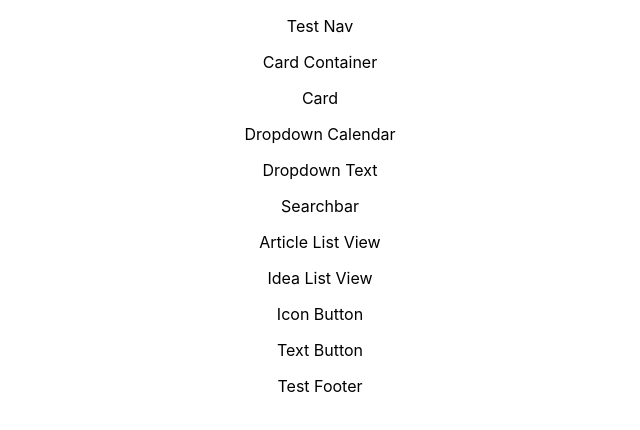
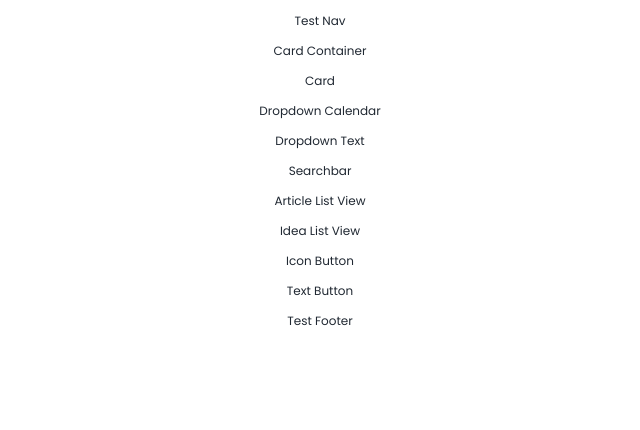
Before and after one commit to helher/newsplan, a React (Create React App) app: page / in a window 1280 px wide. Shown: the top 430 px of the page, without its empty margins (320-960 px from the left). Built offline with nearby package versions, Linux system fonts and the light colour scheme.

Commit message:
Updated Global Style
Initial implementation of design system.

Co-Authored-By: Loui Meyer <41548002+MLMeyer@users.noreply.github.com>
Co-Authored-By: Anita <71383336+anitamalina@users.noreply.github.com>
Co-Authored-By: szakacsliza <90330121+szakacsliza@users.noreply.github.com>

```diff
--- a/src/index.css
+++ b/src/index.css
@@ -1,13 +1,193 @@
+@import url('https://fonts.googleapis.com/css2?family=Poppins:wght@100;200;300;400;500;600;700;800;900&display=swap');
+
 body {
   margin: 0;
-  font-family: -apple-system, BlinkMacSystemFont, 'Segoe UI', 'Roboto', 'Oxygen',
-    'Ubuntu', 'Cantarell', 'Fira Sans', 'Droid Sans', 'Helvetica Neue',
-    sans-serif;
-  -webkit-font-smoothing: antialiased;
-  -moz-osx-font-smoothing: grayscale;
+  padding: 1;
 }
 
-code {
-  font-family: source-code-pro, Menlo, Monaco, Consolas, 'Courier New',
-    monospace;
+/* Main Headers */
+h1{
+  font-family: 'Poppins', sans-serif;
+  font-weight: 900;
+  font-size: 24px;
+  line-height: 36px;
+  color: var(--primary-color);
 }
+
+h2{
+  font-family: 'Poppins', sans-serif;
+  font-weight: 700;
+  font-size: 18px;
+  line-height: 27px;
+  color: var(--primary-color);
+}
+h3{
+  font-family: 'Poppins', sans-serif;
+  font-weight: 600;
+  font-size: 16px;
+  line-height: 24px;
+  color: var(--primary-color);
+}
+h4{
+  font-family: 'Poppins', sans-serif;
+  font-weight: 400;
+  font-size: 16px;
+  line-height: 24px;
+  color: var(--primary-color);
+}
+h5{
+  font-family: 'Poppins', sans-serif;
+  font-weight: 400;
+  font-size: 14px;
+  line-height: 21px;
+  color: var(--primary-color);
+}
+h6{
+  font-family: 'Poppins', sans-serif;
+  font-weight: 500;
+  font-size: 12px;
+  line-height: 18px;
+  color: var(--grey-color);
+}
+
+/* Text */
+p{
+  font-family: 'Poppins', sans-serif;
+  font-weight: 400;
+  font-size: 12px;
+  line-height: 18px;
+  color: var(--primary-color);
+}
+
+/*  */
+.column-title{
+  font-family: 'Poppins', sans-serif;
+  font-weight: 700;
+  font-size: 14px;
+  line-height: 21px;
+  color: var(--primary-color);
+}
+
+.card-title{
+  font-family: 'Poppins', sans-serif;
+  font-weight: 700;
+  font-size: 12px;
+  line-height: 18px;
+  color: var(--primary-color);
+}
+
+.card-identification{
+  font-family: 'Poppins', sans-serif;
+  font-weight: 400;
+  font-size: 10px;
+  line-height: 15px;
+  color: var(--primary-color);
+}
+
+.button-text{
+  font-family: 'Poppins', sans-serif;
+  font-weight: 500;
+  font-size: 14px;
+  line-height: 21px;
+  color: var(--primary-color);
+}
+
+.calendar-days {
+  font-family: 'Poppins', sans-serif;
+  font-weight: 500;
+  font-size: 14px;
+  line-height: 21px;
+  color: var(--primary-color);
+}
+.calendar-days-full-screen {
+  font-family: 'Poppins', sans-serif;
+  font-weight: 300;
+  font-size: 24px;
+  line-height: 36px;
+  color: var(--primary-color);
+}
+
+.calendar-events {
+  font-family: 'Poppins', sans-serif;
+  font-weight: 300;
+  font-size: 12px;
+  line-height: 18px;
+  color: var(--primary-color);
+}
+
+.calendar-hours-full-screen{
+  font-family: 'Poppins', sans-serif;
+  font-weight: 700;
+  font-size: 22px;
+  line-height: 33px;
+  color: var(--primary-color);
+}
+
+.calendar-hours{
+  font-family: 'Poppins', sans-serif;
+  font-weight: 600;
+  font-size: 8px;
+  line-height: 12px;
+  color: var(--primary-color);
+}
+
+.calendar-more-added{
+  font-family: 'Poppins', sans-serif;
+  font-weight: 400;
+  font-size: 8px;
+  line-height: 12px;
+  color: var(--primary-color);
+}
+
+.icon{
+  width: 20px;
+  height: 20px;
+  color: var(--accented-color);
+}
+
+:root{
+
+  /* Primary Color */
+  --primary-color: hsl(213, 22%, 16%);    /* #202832 */
+  --primary-color-80: hsl(213, 22%, 16%, 0.8);
+  --primary-color-60: hsl(213, 22%, 16%, 0.6);
+  --primary-color-40: hsl(213, 22%, 16%, 0.4);
+  --primary-color-20: hsl(213, 22%, 16%, 0.2);
+
+  /* Secondary Color */
+  --secondary-color: hsl(215, 22%, 51%); /* #677E9E */
+  --secondary-color-80: hsl(215, 22%, 51%, 0.8);
+  --secondary-color-60: hsl(215, 22%, 51%, 0.6);
+  --secondary-color-40: hsl(215, 22%, 51%, 0.4);
+  --secondary-color-20: hsl(215, 22%, 51%, 0.2);
+
+  /* Accented Colors */
+  --accented-color: hsl(31, 74%, 71%);  /* #ECB77E */
+  --accented-color-80: hsl(31, 74%, 71%, 0.8);
+  --accented-color-60: hsl(31, 74%, 71%, 0.6);
+  --accented-color-40: hsl(31, 74%, 71%, 0.4);
+  --accented-color-20: hsl(31, 74%, 71%, 0.2);
+
+  /* Grey Colors */
+  --grey-color: hsl(0, 0%, 77%);        /* #C4C4C4 */
+  --grey-color-80: hsl(0, 0%, 77%, 0.8);
+  --grey-color-60: hsl(0, 0%, 77%, 0.6);
+  --grey-color-40: hsl(0, 0%, 77%, 0.4);
+  --grey-color-20: hsl(0, 0%, 77%, 0.2);
+
+  /* Labels */
+  --nation-color: hsl(4, 59%, 69%);     /* #DE574E */
+  --world-color: hsl(48, 84%, 64%);     /* #F0D158 */
+  --politics-color: hsl(218, 83%, 56%); /* #3478EC */
+  --business-color: hsl(257, 92%, 59%); /* #6E38F6 */
+  --regional-color: hsl(172, 46%, 58%); /* #61C5B8 */
+  --culture-color: hsl(18, 87%, 65%);   /* #F38758 */
+  --food-color: hsl(14, 61%, 75%);      /* #E6AB99 */
+  --family-color: hsl(227, 51%, 71%);   /* #8E9EDA */
+  --health-color: hsl(250, 84%, 75%);   /* #9B88F5 */
+  --weather-color: hsl(333, 74%, 75%);  /* #EF92BC */
+  --sport-color: hsl(333, 74%, 75%);    /* #92D9D6 */
+  --science-color: hsl(147, 44%, 64%);  /* #7BCCA0 */
+  --music-color: hsl(263, 68%, 68%);    /* #A177E5 */
+  --tech-color: hsl(32, 93%, 66%);      /* #F9B05A */
+}
```
